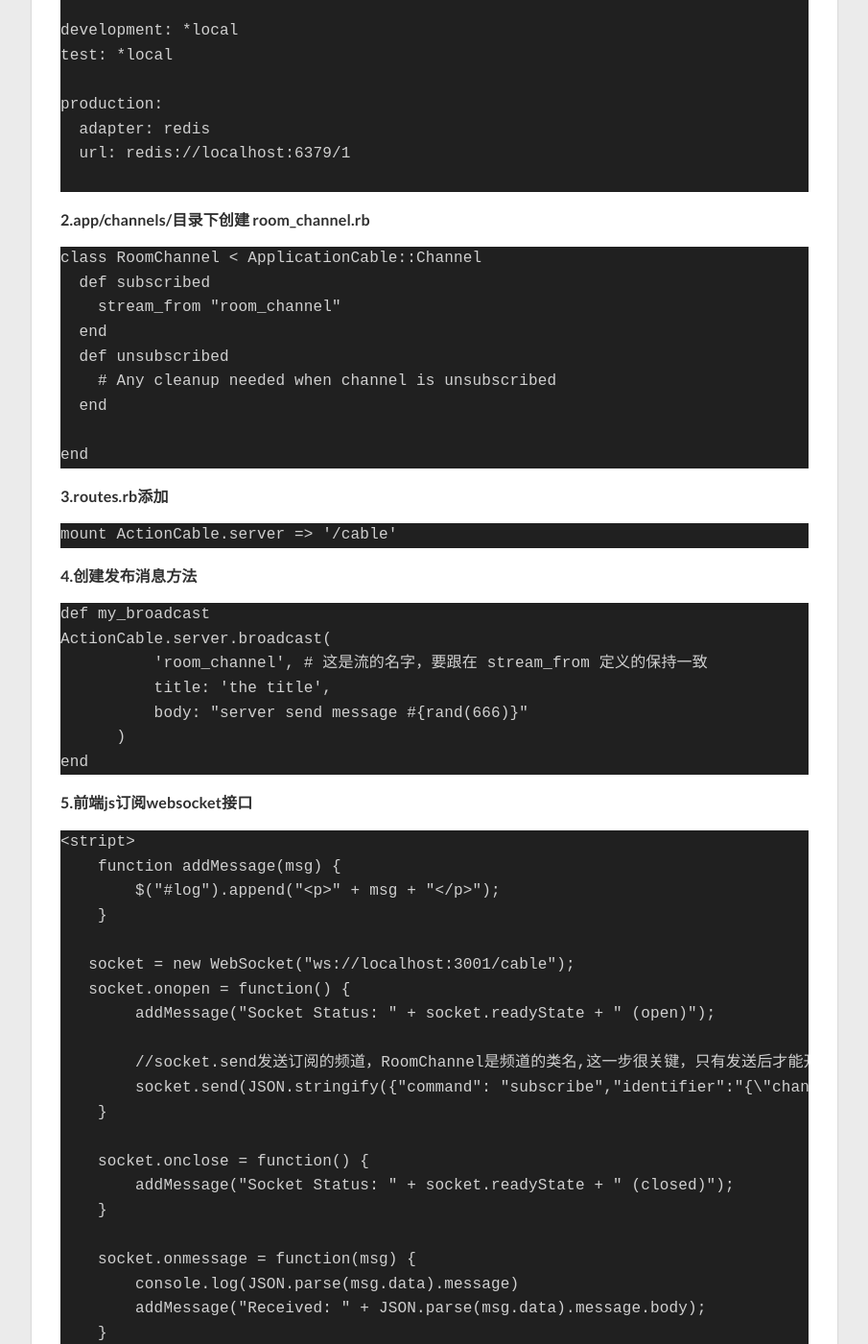
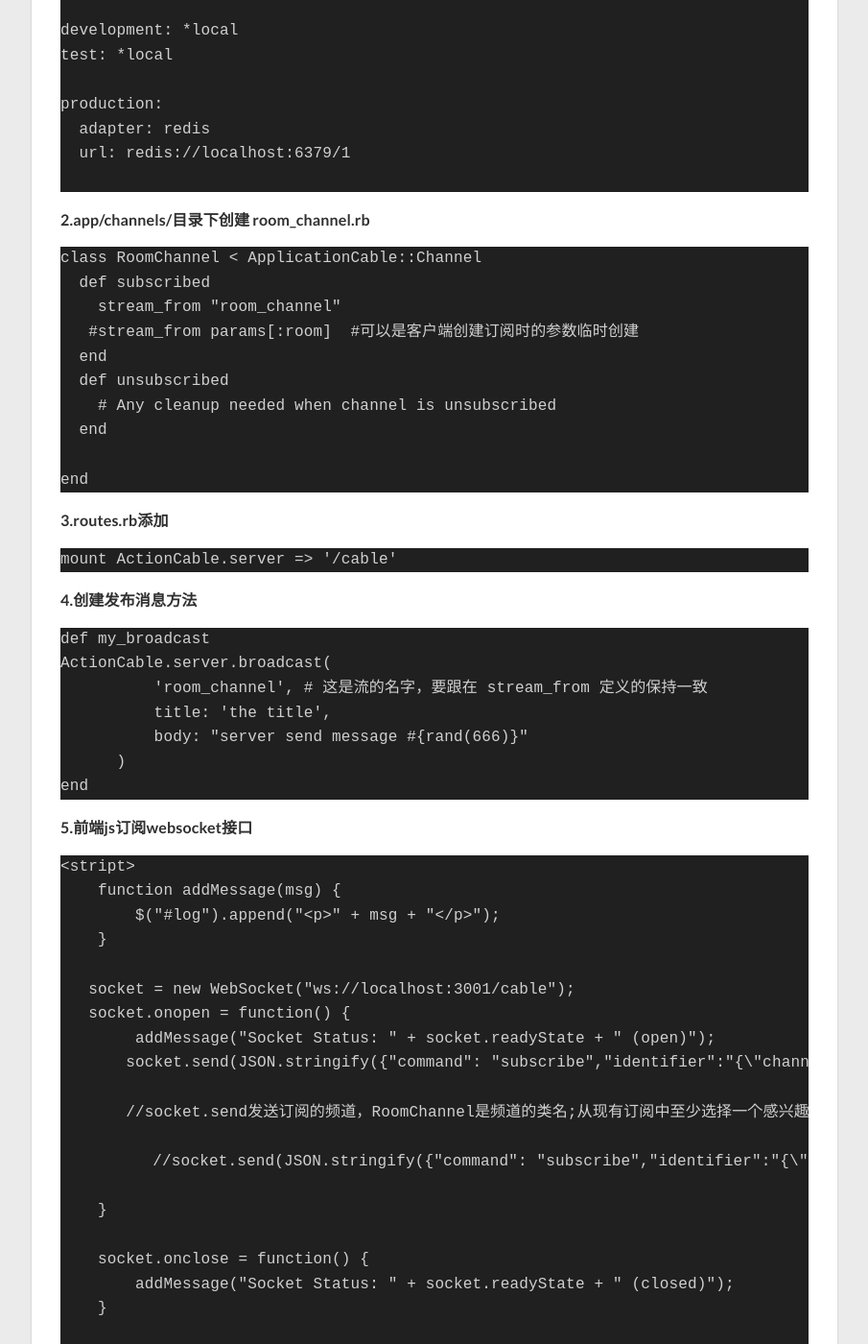
Before and after one commit to yanchengv/yanchengv.github.io, a Jekyll site: the page built from _posts/2018-01-30-rails-action-cable.md, in a window 1280 px wide and 1400 px high, scrolled down 370 px. Shown: the whole window at 96% size, without its empty margins (187-1092 px from the left). Built offline with Jekyll 4.4.1, drawn with Linux system fonts in a browser that asks for light colours; nearby versions of some CDN libraries; some of the changed text lies outside the part shown.

Commit message:
action  cable

```diff
--- a/_posts/2018-01-30-rails-action-cable.md
+++ b/_posts/2018-01-30-rails-action-cable.md
@@ -23,6 +23,7 @@ production:
 class RoomChannel < ApplicationCable::Channel
   def subscribed
     stream_from "room_channel"
+   #stream_from params[:room]  #可以是客户端创建订阅时的参数临时创建
   end
   def unsubscribed
     # Any cleanup needed when channel is unsubscribed
@@ -54,9 +55,12 @@ end
    socket = new WebSocket("ws://localhost:3001/cable");
    socket.onopen = function() {
         addMessage("Socket Status: " + socket.readyState + " (open)");
+       socket.send(JSON.stringify({"command": "subscribe","identifier":"{\"channel\":\"RoomChannel\"}"}))
 
-        //socket.send发送订阅的频道，RoomChannel是频道的类名,这一步很关键，只有发送后才能开始接受消息
-        socket.send(JSON.stringify({"command": "subscribe","identifier":"{\"channel\":\"RoomChannel\"}"}))
+       //socket.send发送订阅的频道，RoomChannel是频道的类名;从现有订阅中至少选择一个感兴趣的订阅，否则将无法建立连接,一旦订阅了某个频道，用户也就   成为了订阅者,room是可以让服务器端接受临时创建频道
+
+	  //socket.send(JSON.stringify({"command": "subscribe","identifier":"{\"channel\":\"RoomChannel\",\"room\":\"room1\"}"}))
+
     }
 
     socket.onclose = function() {
```
Also changed, not shown: other parts of _posts/2018-01-30-rails-action-cable.md (+2 -0 lines).
